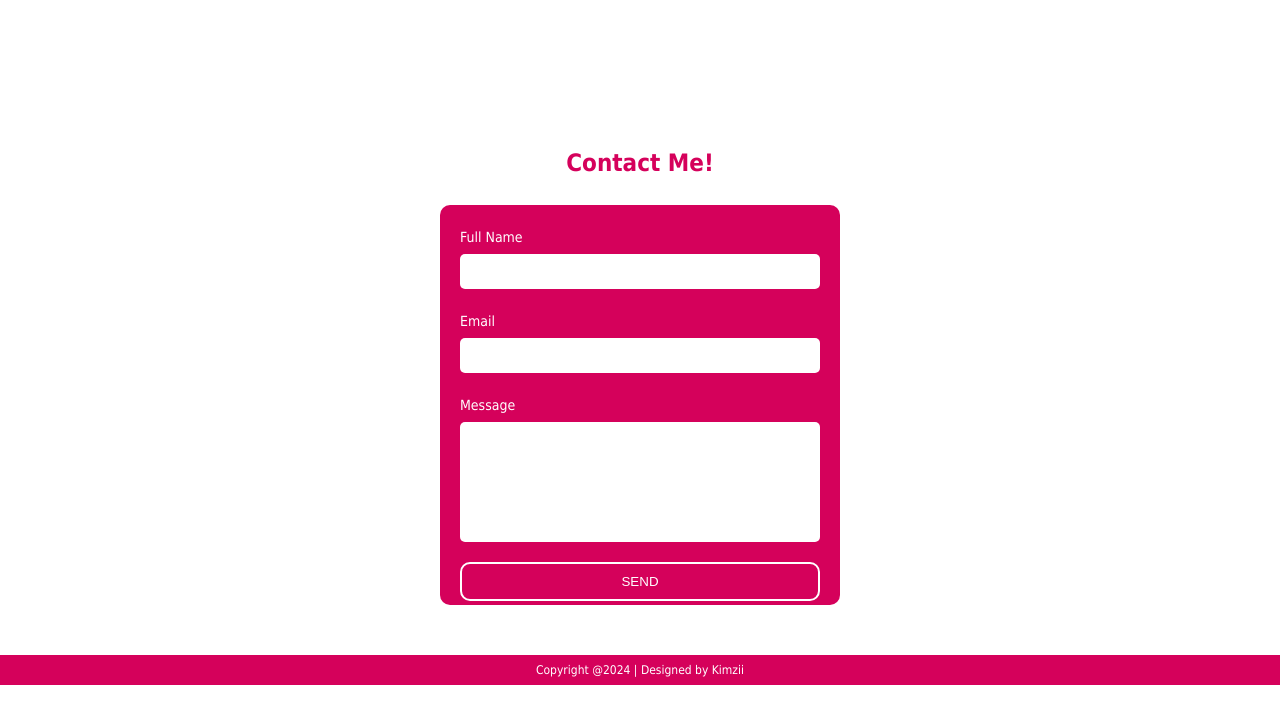
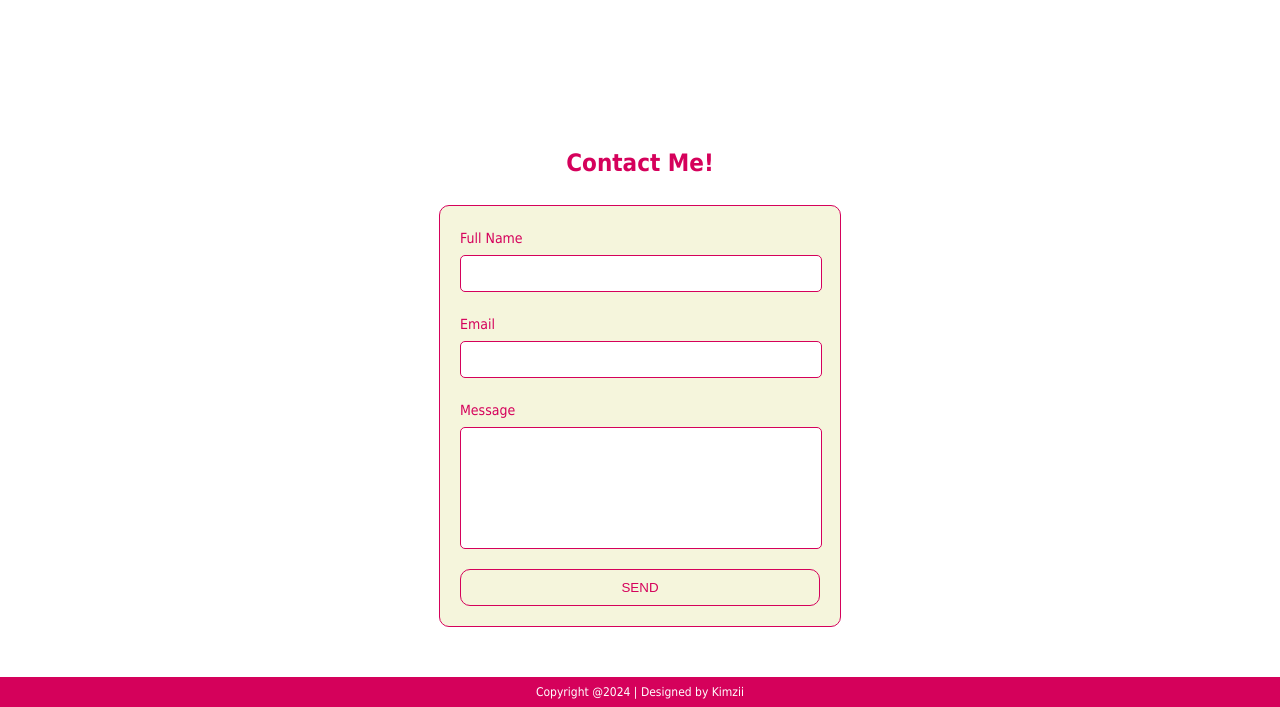
Before and after one commit to kimzii/WebPortfolio, a PHP site: page / in a window 1280 px wide. Shown: the part 3001-3708 px from the top of the page. Before the commit the page ends 3686 px from the top, so only its background shows below. Run offline with PHP 8.4, Linux system fonts and the light colour scheme.

Commit message:
changed the contact me colors

```diff
--- a/stylesheet.css
+++ b/stylesheet.css
@@ -359,10 +359,12 @@ footer{
 #contact-me{
     width: 400px;
     height: 400px;
-    background-color: #d5015b;
+    background-color: #F5F5DC;
+    border: 1px solid #d5015b;
     font-size: 14px;
-    color: white;
+    color: #d5015b;
     border-radius: 10px;
+    padding-bottom: 20px;
 }
 
 #contact-title{
@@ -373,7 +375,7 @@ footer{
 #email input{
     width: 340px;
     margin: 0px 20px;
-    border: none;
+    border: 1px solid #d5015b;
     border-radius: 5px;
     padding: 10px;
 }
@@ -397,8 +399,8 @@ footer{
     width: 360px;
     border-radius: 10px;
     background-color: transparent;
-    border: 2px solid white;
-    color: white;
+    border: 1px solid #d5015b;
+    color: #d5015b;
     margin-top: 20px;
     margin-left: 20px;
 }
```
